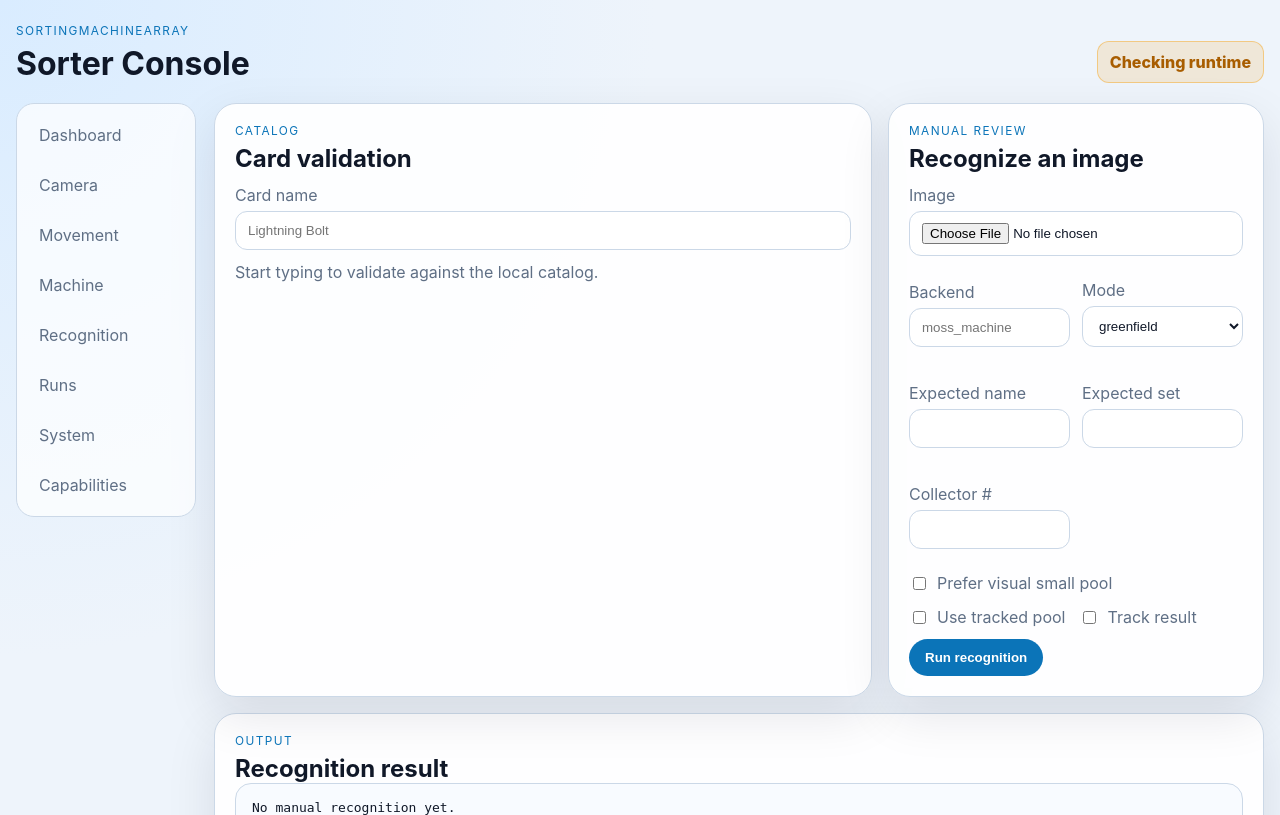
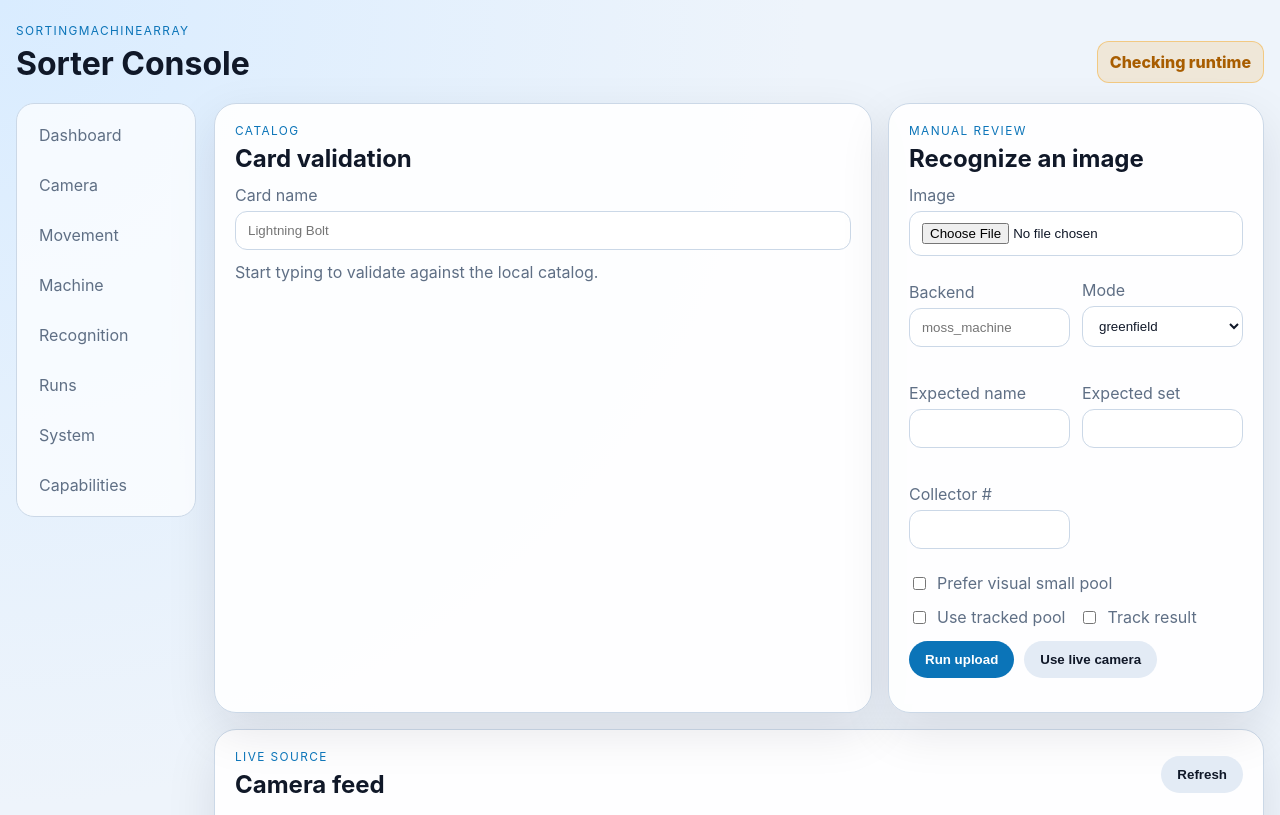
Before and after one commit to schaffer2013/SortingMachineArray, a Python web app: template src/sorter/interfaces/web/templates/recognition.html in a window 1280 px wide. Shown: the top 815 px of the page. Run offline with Jinja, Linux system fonts and the light colour scheme; the template is opened without the code that fills it, so the values that code supplies are empty; grey boxes are pictures that could not be loaded.

Commit message:
Allow recognition from live camera feed

```diff
--- a/src/sorter/interfaces/web/static/app.css
+++ b/src/sorter/interfaces/web/static/app.css
@@ -100,6 +100,7 @@ body {
   border: 1px solid var(--line); background: var(--code-bg);
 }
 .large-camera-feed { min-height: clamp(520px, calc(100vh - 190px), 980px); object-fit: contain; }
+.recognition-camera-feed { max-height: min(52vh, 620px); object-fit: contain; }
 .camera-panel, .compact-motion-panel { min-width:0; }
 .camera-motion-tools { display:grid; gap:16px; }
 .compact-status { grid-template-columns: repeat(2, minmax(0, 1fr)); }
--- a/src/sorter/interfaces/web/static/app.js
+++ b/src/sorter/interfaces/web/static/app.js
@@ -757,6 +757,17 @@ window.SorterPages = {
     const validation = document.querySelector("#card-validation");
     const form = document.querySelector("#recognition-form");
     const result = document.querySelector("#recognition-result");
+    const cameraFeed = document.querySelector("#recognition-camera-feed");
+    const cameraRefresh = document.querySelector("#recognition-camera-refresh");
+    let recognitionSource = "upload";
+    cameraRefresh.onclick = () => {
+      cameraFeed.src = `/camera/stream?t=${Date.now()}`;
+    };
+    document.querySelectorAll("[data-recognition-source]").forEach(button => {
+      button.onclick = () => {
+        recognitionSource = button.dataset.recognitionSource;
+      };
+    });
     query.oninput = async () => {
       const data = await json(`/api/card/validate?q=${encodeURIComponent(query.value)}`);
       validation.innerHTML = data.valid
@@ -768,10 +779,11 @@ window.SorterPages = {
     form.onsubmit = async event => {
       event.preventDefault();
       const data = new FormData(form);
+      data.set("source", recognitionSource);
       ["prefer_visual_small_pool","use_tracked_pool","track_result"].forEach(name => {
         data.set(name, form.elements[name].checked ? "true" : "false");
       });
-      result.textContent = "Recognizing…";
+      result.textContent = recognitionSource === "camera" ? "Capturing live frame..." : "Recognizing...";
       const response = await fetch("/api/recognition/run", {method:"POST", body:data});
       const body = await response.json();
       result.textContent = body.ok ? pretty(body.result) : body.message;
--- a/src/sorter/interfaces/web/templates/recognition.html
+++ b/src/sorter/interfaces/web/templates/recognition.html
@@ -12,7 +12,7 @@
     <p class="eyebrow">Manual review</p>
     <h2>Recognize an image</h2>
     <form id="recognition-form">
-      <label>Image<input name="image" type="file" accept="image/*" required></label>
+      <label>Image<input name="image" type="file" accept="image/*"></label>
       <div class="form-grid">
         <label>Backend<input name="backend" placeholder="moss_machine"></label>
         <label>Mode
@@ -31,9 +31,22 @@
         <label><input type="checkbox" name="use_tracked_pool"> Use tracked pool</label>
         <label><input type="checkbox" name="track_result"> Track result</label>
       </div>
-      <button>Run recognition</button>
+      <div class="button-row">
+        <button data-recognition-source="upload">Run upload</button>
+        <button class="secondary" data-recognition-source="camera">Use live camera</button>
+      </div>
     </form>
   </article>
+</section>
+<section class="panel">
+  <div class="panel-heading">
+    <div>
+      <p class="eyebrow">Live source</p>
+      <h2>Camera feed</h2>
+    </div>
+    <button id="recognition-camera-refresh" type="button" class="secondary">Refresh</button>
+  </div>
+  <img id="recognition-camera-feed" class="camera-feed recognition-camera-feed" src="/camera/stream" alt="Live camera feed">
 </section>
 <section class="panel">
   <p class="eyebrow">Output</p>
```
Also changed, not shown: src/sorter/interfaces/web/app.py (+31 -10 lines).
